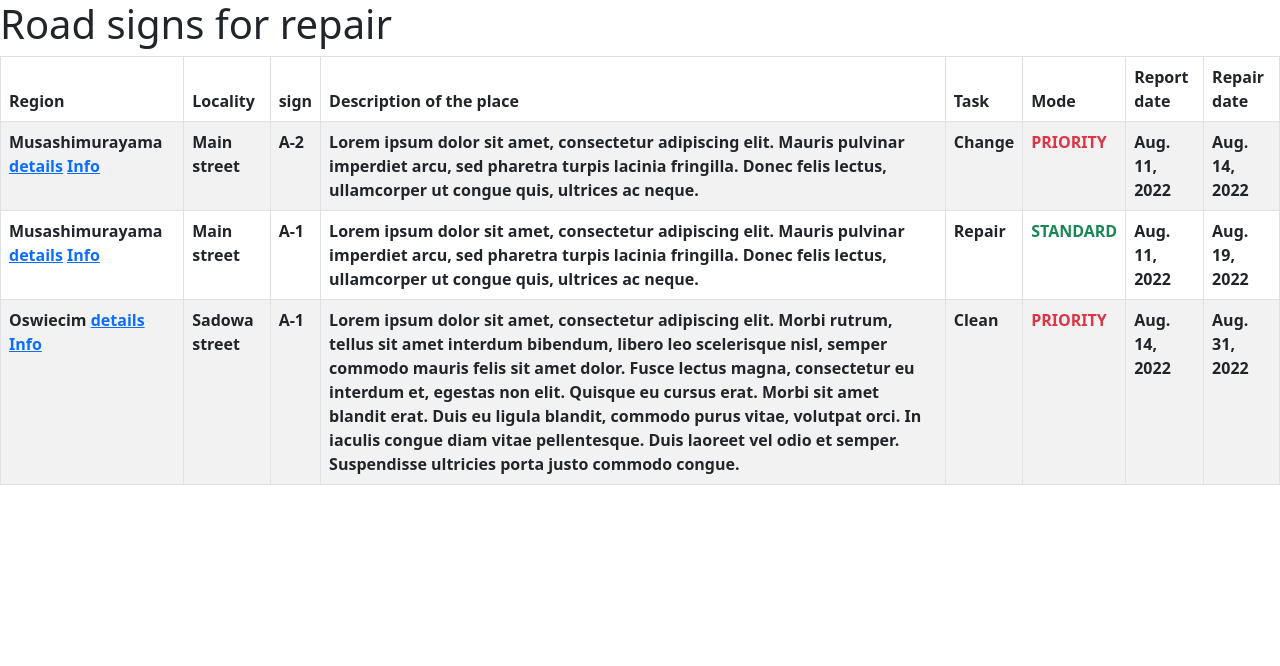
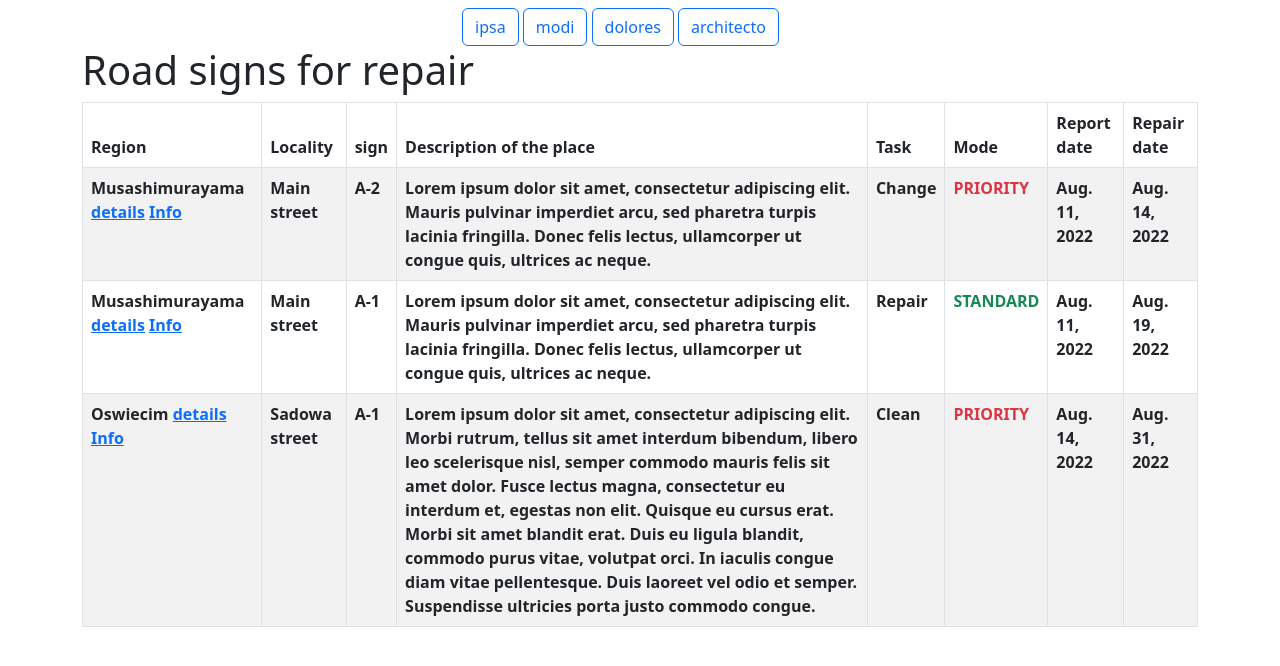
Before and after one commit to lukaskierzek/road-signs-maintenance, a Django app: page /road-signs-repair/ in a window 1280 px wide. Shown: the top 666 px of the page. Run offline with Django 4.2, Linux system fonts and the light colour scheme; data comes from the database, SQL or seed files in the repository; lists and menus that the app fills with data are empty.

Commit message:
Add bootstrap
- Add divs with bootsrtrap classes
- Add navbar

```diff
--- a/road_signs_repair/templates/road_signs_repair/base.html
+++ b/road_signs_repair/templates/road_signs_repair/base.html
@@ -14,7 +14,24 @@
     <link href="https://cdn.jsdelivr.net/npm/bootstrap@5.2.0/dist/css/bootstrap.min.css" rel="stylesheet" integrity="sha384-gH2yIJqKdNHPEq0n4Mqa/HGKIhSkIHeL5AyhkYV8i59U5AR6csBvApHHNl/vI1Bx" crossorigin="anonymous">
   </head>
   <body>
-    {% block content %}{% endblock %}
+    <div class="container">
+      <div class="row">
+        <div class="col-md-4">
+          <h1>{% block header %}{% endblock %}</h1>
+        </div>
+        <div class="col-md-8 pt-2">
+          <a class="btn btn-outline-primary" href="#" role="button">{% lorem w random %}</a>
+          <a class="btn btn-outline-primary" href="#" role="button">{% lorem w random %}</a>
+          <a class="btn btn-outline-primary" href="#" role="button">{% lorem w random %}</a>
+          <a class="btn btn-outline-primary" href="#" role="button">{% lorem w random %}</a>
+        </div>
+      </div>
+      <div class="row">
+        <div class="col-md-12">
+          {% block content %}{% endblock %}
+        </div>
+      </div>
+    </div>
 
     <!-- Bootstrap 5.2.0 js -->
     <script src="https://cdn.jsdelivr.net/npm/bootstrap@5.2.0/dist/js/bootstrap.bundle.min.js" integrity="sha384-A3rJD856KowSb7dwlZdYEkO39Gagi7vIsF0jrRAoQmDKKtQBHUuLZ9AsSv4jD4Xa" crossorigin="anonymous"></script>
```
